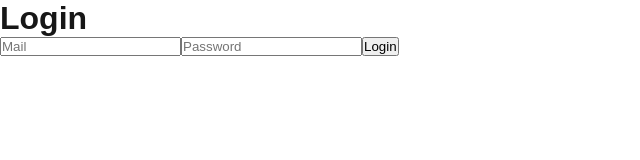
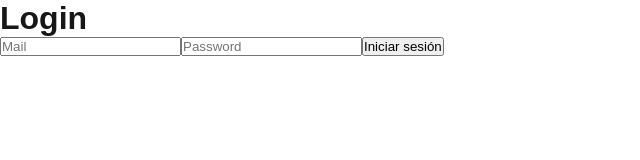
Before and after one commit to PioIX/2026_TPIN2_G06, a Next.js app in the folder frontend/: page /login in a window 1280 px wide. Shown: the top 160 px of the page, without its empty margins (0-640 px from the left). Built offline with nearby package versions, Linux system fonts and the light colour scheme.

Commit message:
arreglos del front y el back

```diff
--- a/frontend/src/app/login/page.js
+++ b/frontend/src/app/login/page.js
@@ -1,4 +1,5 @@
 'use client';
+import Button from "@/components/Button";
 
 export default function LoginPage() {
     return (
@@ -7,7 +8,7 @@ export default function LoginPage() {
             <form>
                 <input type="text" placeholder="Mail" />
                 <input type="password" placeholder="Password" />
-                <button type="submit">Login</button>
+                <Button type="submit">Iniciar sesión</Button>
             </form>
         </div>
     );
--- a/frontend/src/components/Button.js
+++ b/frontend/src/components/Button.js
@@ -0,0 +1,11 @@
+export default function Button({ children, type = "button", onClick, disabled = false }) {
+    return (
+        <button
+            type={type}
+            onClick={onClick}
+            disabled={disabled}
+        >
+            {children}
+        </button>
+    );
+}
```
Also changed, not shown: frontend/src/app/registro/page.js (+37 -10 lines), 1 other file (tests, documents, lock files or other folders).
